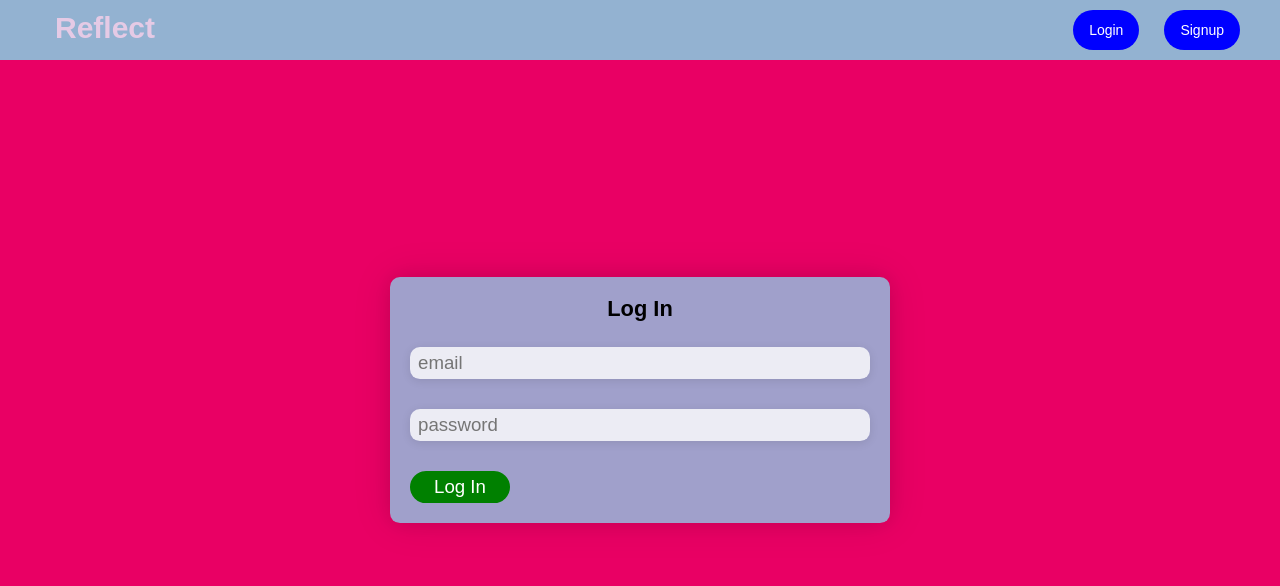
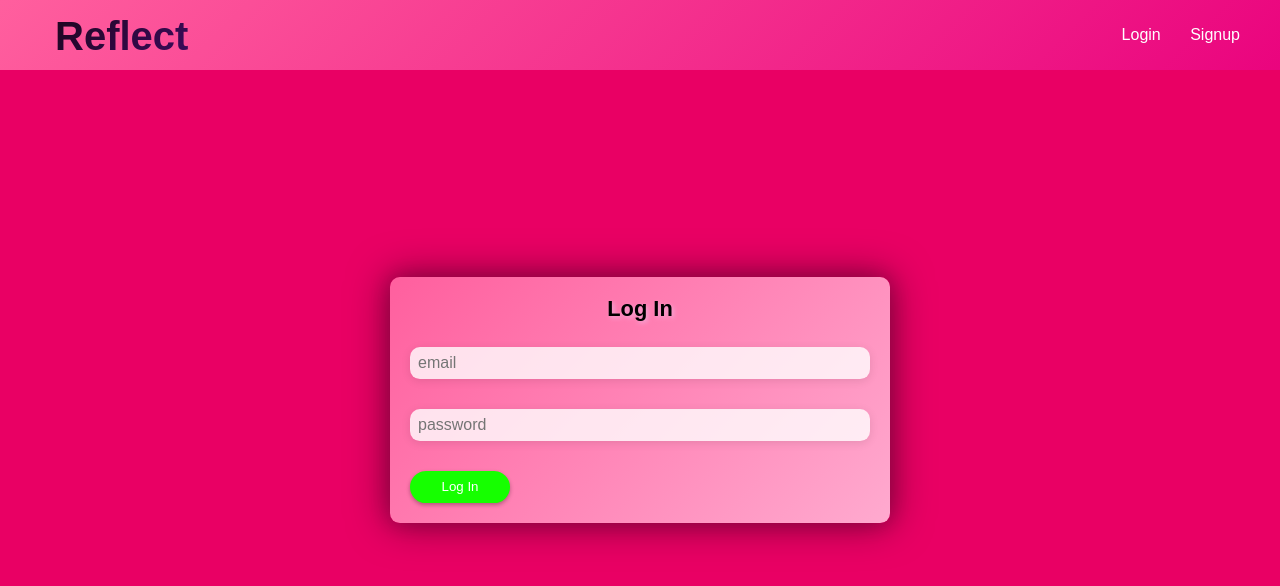
Before and after one commit to shravni21/reflect, a React (Create React App) app: page /api/login in a window 1280 px wide. Shown: the top 586 px of the page. Built offline with nearby package versions, Linux system fonts and the light colour scheme.

Commit message:
completed the project

```diff
--- a/src/components/NavBar.jsx
+++ b/src/components/NavBar.jsx
@@ -9,7 +9,7 @@ const NavBar = () => {
     const handleClick = () => logout();
 
     return (
-        <header>
+        <header className='header'>
             <nav className="reflect">
                 <Link to="/"> Reflect  </Link>
             </nav>
--- a/src/pages/Temp.css
+++ b/src/pages/Temp.css
@@ -40,7 +40,11 @@ body {
 
 .homeh1 {
     font-size: 50px;
-    text-shadow: 1px 1.5px #000000;
+    margin-bottom: 30px;
+    font-family: Arial, Helvetica, sans-serif;
+    background: linear-gradient(135deg, #1d0329, #08000d);
+    -webkit-background-clip: text;
+    text-shadow: 2px 2px 4px rgba(74, 7, 82, 0.5);
 }
 
 .homebuttion {
@@ -57,6 +61,7 @@ body {
 
 .homelink {
     color: #00FFD1;
+    font-size: 18px;
 }
 
 .homelink:hover {
--- a/src/styles/index.scss
+++ b/src/styles/index.scss
@@ -1,13 +1,21 @@
 nav.reflect {
   padding: 10px;
+  font-family: Arial, Helvetica, sans-serif;
+  font-size: 50px;
+  background: linear-gradient(135deg, #1a0515, #3f0b63);
+  -webkit-background-clip: text;
+  -webkit-text-fill-color: transparent;
+  text-shadow: 2px 2px 4px rgba(0, 0, 0, 0.5), 4px 4px 6px rgba(63, 18, 82, 0.7),
+    -2px -2px 4px rgba(63, 18, 82, 0.7), 0 0 8px rgba(63, 18, 82, 0.7);
 }
 
 nav.reflect a {
-  text-decoration: solid;
+  text-decoration: none;
   color: rgb(229, 202, 229);
-  font-size: 30px;
+  font-size: 40px;
   font-weight: bold;
 }
+
 * {
   margin: 0;
   padding: 0;
@@ -17,7 +25,7 @@ nav.reflect a {
 body {
   font-family: Arial, Helvetica, sans-serif;
   font-size: 14pt;
-  // line-height: 1.33em;
+  line-height: 1.33em;
   // margin-bottom: 1000px;
   margin: 0;
   padding: 0;
@@ -28,9 +36,10 @@ body {
 
 header {
   display: flex;
-  height: 60px;
+  height: 70px;
   width: 100%;
-  background-color: rgb(147, 178, 209);
+  background: linear-gradient(135deg, #ff5f9e, #ea047e);
+  backdrop-filter: blur(30px);
   position: fixed;
   top: 0;
   padding: 10px 30px;
@@ -44,32 +53,22 @@ nav ul {
 }
 
 a {
+  margin-left: 15px;
+  display: inline;
   text-decoration: none;
+  font-size: 16px;
+  text-shadow: 2px 2px 4px rgba(0, 0.5, 0, 0);
+  margin-right: 10px;
   color: white;
-  margin-left: 15px;
+  transition: color 0.3s ease;
 }
 
 a:hover {
-  color: rgb(226, 226, 34);
-}
-.loso {
-  display: inline-block;
-  text-decoration: none;
-  font-size: 14px;
-  padding: 8px 16px;
-  margin-right: 10px;
-  border-radius: 20px;
-  background-color: blue;
-  color: white;
-  transition: background-color 0.3s ease;
-}
-
-.loso:hover {
-  background-color: darkblue;
+  color: #1f0329;
 }
 
 span {
-  color: white;
+  color: rgb(19, 11, 37);
   flex-grow: 1;
   text-align: center;
 }
@@ -86,7 +85,7 @@ button {
   width: 100px;
   height: 24px;
   font-size: 14pt;
-  background-color: rgb(83, 36, 36);
+  background-color: #2d033b;
   color: white;
   border-radius: 24px;
   border: none;
@@ -94,13 +93,13 @@ button {
 }
 
 button:hover {
-  background-color: rgb(117, 49, 49);
+  background-color: #2d033b;
 }
 
 button {
   font-size: 12pt;
   border-radius: 50px;
-  background-color: rgb(141, 141, 190);
+  background-color: #810ca8;
 }
 
 main {
@@ -113,6 +112,7 @@ main {
 
 h1 {
   margin-bottom: 30px;
+  text-shadow: 2px 2px 4px rgba(225, 132, 222, 0.5);
 }
 
 p {
@@ -215,14 +215,14 @@ body {
 }
 
 .footer {
-  background-color: rgba(242, 242, 242, 0.8);
+  background: linear-gradient(135deg, #ff5f9e, #ea047e);
   padding: 20px;
   text-align: center;
   width: 100%;
   backdrop-filter: blur(10px);
-  border-top: 1px solid rgba(255, 255, 255, 0.2);
+  border-top: 1px solid #f6f6f6;
   margin-top: auto;
-  margin-bottom: -200px;
+  margin-bottom: -1000px;
 }
 
 .footer__social {
@@ -231,7 +231,7 @@ body {
 
 .footer__link {
   margin: 0 10px;
-  color: #333;
+  color: #060047;
 }
 
 .footer__icon {
@@ -240,7 +240,7 @@ body {
 }
 
 .footer__icon:hover {
-  color: blue;
+  color: #810ca8;
 }
 
 @media screen and (max-height: 600px) {
--- a/src/styles/styles.module.scss
+++ b/src/styles/styles.module.scss
@@ -57,11 +57,12 @@ p {
 }
 
 .postList > li a:hover {
-  color: rgb(67, 67, 255);
+  color: #810ca8;
 }
 
 .postList > li div {
-  color: rgb(129, 36, 36);
+  color: #b3005e;
+  font-size: medium;
 }
 
 .postList .postHeadHeader {
@@ -88,7 +89,7 @@ p {
 
 .diaryPost > div {
   margin-bottom: 1rem;
-  color: rgb(209, 66, 109);
+  color: #100324;
   font-size: 12pt;
 }
 
@@ -106,7 +107,7 @@ p {
 
 .postForm > div {
   margin: 0 auto 10px auto;
-  color: rgb(255, 0, 149);
+  color: #100324;
   padding: 10px;
 }
 
@@ -128,7 +129,7 @@ p {
 }
 
 .postForm > p {
-  color: rgb(210, 63, 136);
+  color: rgb(33, 4, 18);
 }
 
 .postForm > textarea {
@@ -153,14 +154,15 @@ p {
 }
 
 .postForm > button {
-  background-color: green;
+  background-color: rgb(43, 210, 43);
   height: 30px;
   color: white;
   border-radius: 24px;
-  font-size: 16pt;
+  font-size: 10pt;
   font-weight: bold;
   cursor: pointer;
   border: none;
+  box-shadow: 0px 2px 4px rgba(0, 0, 0, 0.4);
 }
 
 @media (max-width: 480px) {
@@ -181,22 +183,22 @@ p {
   top: 50%;
   left: 50%;
   transform: translate(-50%, -50%);
-  background-color: rgb(160, 160, 203);
+  background: linear-gradient(135deg, #ff5f9e, #ffaacf);
+  border-radius: 10px;
+  box-shadow: 0 0 20px rgba(117, 5, 64, 0.5), 0 0 40px rgba(0, 0, 0, 0.5);
   padding: 20px;
-  border-radius: 10px;
-  box-shadow: 0 0 20px rgba(0, 0, 0, 0.1), 0 0px 40px rgba(0, 0, 0, 0.1);
 }
 
 .loginForm > input {
   margin-bottom: 10px;
   height: 32px;
   padding: 8px;
-  font-size: 14pt;
+  font-size: 12pt;
 }
 
 .loginForm .loginSignUpToggle {
   height: 32px;
-  background-color: orange;
+  background-color: rgb(198, 168, 209);
   margin-bottom: 10px;
   border: none;
   outline: none;
@@ -206,16 +208,31 @@ p {
 
 .loginForm h3 {
   margin: 0 auto 25px auto;
+  text-shadow: 2px 2px 4px #f2abd9;
 }
 
-.loginForm .submit {
+.submit {
   height: 32px;
-  background-color: green;
+  background-color: #16ff00;
   color: white;
-  font-size: 14pt;
+  font-size: 10pt;
   border: none;
   outline: none;
   cursor: pointer;
+  transition: background-color 0.3s ease, transform 0.3s ease,
+    box-shadow 0.3s ease;
+  box-shadow: 0 2px 4px rgba(0, 0, 0, 0.3);
+
+  &:hover {
+    background-color: #14d400;
+    transform: translateY(-1px);
+    box-shadow: 0 4px 6px rgba(0, 0, 0, 0.3);
+  }
+
+  &:active {
+    transform: translateY(1px);
+    box-shadow: 0 0 2px rgba(0, 0, 0, 0.3);
+  }
 }
 
 @media (max-width: 480px) {
```
